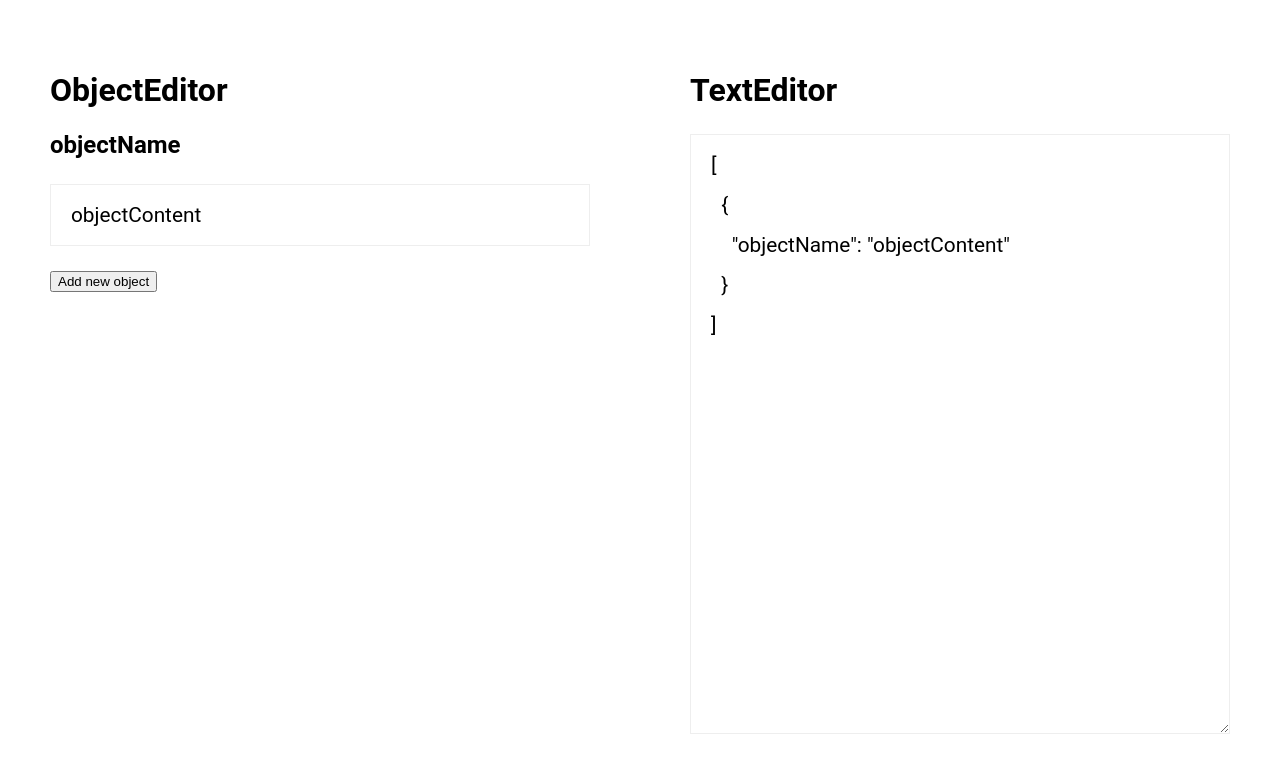
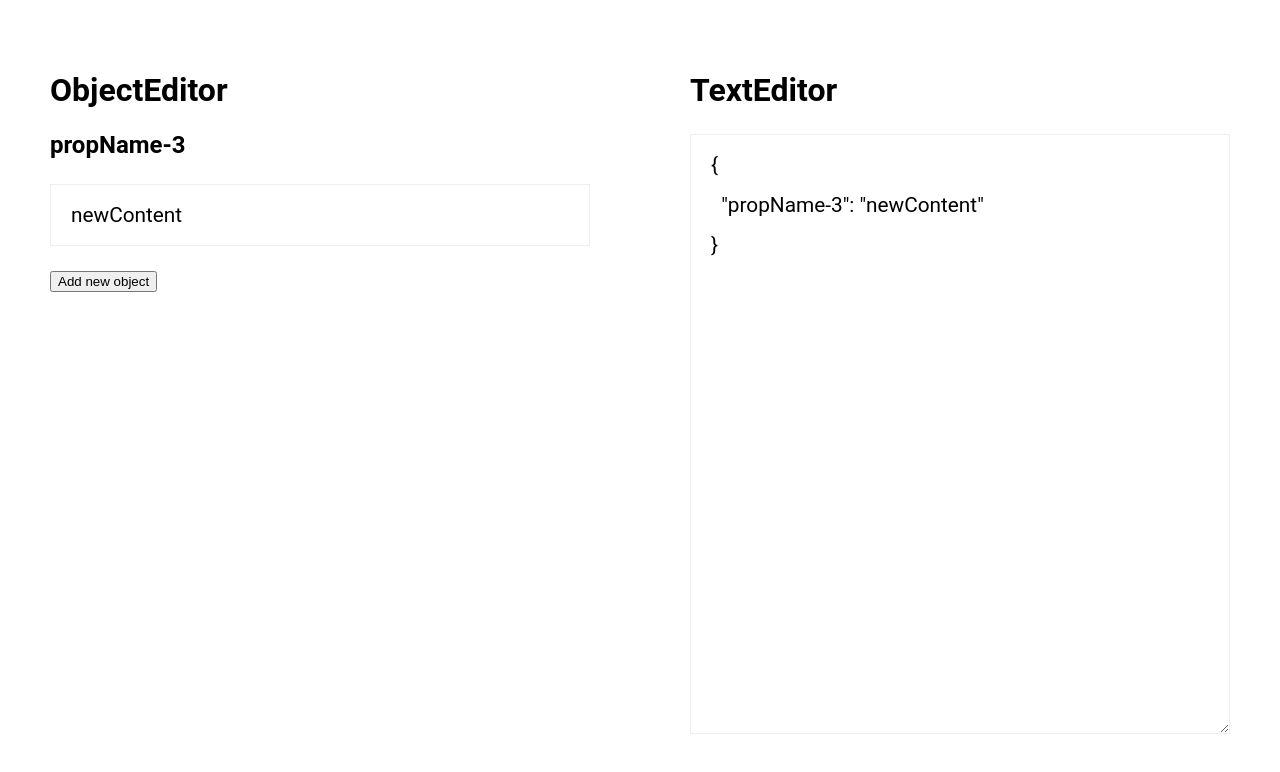
Before and after one commit to MrF3lix/react-json-editor, a React app: page / in a window 1280 px wide. Both pictures are taken after a click on the button "Add new object". Shown: the top 772 px of the page. Built offline with nearby package versions, Linux system fonts and the light colour scheme; the HTML template or start-up script is replaced by a standard one.

Commit message:
json objects are not in an array anymore

```diff
--- a/index.js
+++ b/index.js
@@ -9,7 +9,7 @@ const initialState = {
     jsonEditor: {
         jsonText: "{}",
         isJsonTextValid: true,
-        jsonObjects: []
+        jsonObject: {}
     }
 }
 
--- a/src/public/actions/index.js
+++ b/src/public/actions/index.js
@@ -33,10 +33,10 @@ export const changeTextElementToEditMode = id => {
     }
 }
 
-export const updateJsonObjectFromIputField = (id, newValue) => {
+export const updateJsonObjectFromIputField = (property, value) => {
     return {
         type: 'UPDATE_JSON_OBJECT_FROM_INPUT_FIELD',
-        id,
-        newValue
+        property,
+        value
     }
 }
--- a/src/public/components/JsonElement.js
+++ b/src/public/components/JsonElement.js
@@ -1,15 +1,12 @@
 import React from 'react'
 import TextElement from './TextElement'
 
-const JsonElement = ({jsonObject, changeToEditMode, saveTextFromInput}) =>{
-    let keys = Object.keys(jsonObject);
-    let content = jsonObject[keys];
-
+const JsonElement = ({objectKey, content, changeToEditMode, saveTextFromInput}) =>{
     return(
         <div className="json-element">
-            <h2>{keys}</h2>
+            <h2>{objectKey}</h2>
             <div className="json-child-element">
-                <TextElement textContent={content} isEditMode={true} elementKey={keys} changeToEditMode={changeToEditMode} saveTextFromInput={saveTextFromInput} />
+                <TextElement textContent={content} isEditMode={true} elementKey={objectKey} changeToEditMode={changeToEditMode} saveTextFromInput={saveTextFromInput} />
             </div>
         </div>
     )
--- a/src/public/components/ObjectEditor.js
+++ b/src/public/components/ObjectEditor.js
@@ -2,16 +2,15 @@ import React from 'react'
 import JsonElement from './JsonElement'
 
 const ObjectEditor = ({jsonObj, addNewObject, changeToEditMode, saveTextFromInput}) =>{
-
     let keys = Object.keys(jsonObj)
-
     return (
         <div id="object-editor">
             <h1>ObjectEditor</h1>
 
-            {jsonObj.map((object, i) => (
-                <JsonElement key={i} jsonObject={object} changeToEditMode={() => changeToEditMode(i)} saveTextFromInput={event => saveTextFromInput(event, i)}/>
+            {keys.map((key, i) => (
+                <JsonElement key={i} objectKey={key} content={jsonObj[key]} changeToEditMode={() => changeToEditMode(i)} saveTextFromInput={event => saveTextFromInput(event, key)}/>
             ))}
+
 
             <button onClick={addNewObject}>Add new object</button>
         </div>
--- a/src/public/containers/ObjectEditorContainer.js
+++ b/src/public/containers/ObjectEditorContainer.js
@@ -8,22 +8,30 @@ import ObjectEditor from '../components/ObjectEditor'
 
 const mapStateToProps = state => {
     return {
-        jsonObj: state.jsonEditor.jsonObjects
+        jsonObj: state.jsonEditor.jsonObject
     }
 }
 
-const mapDispatchToProps = (dispatch, state) => {
+const mapDispatchToProps = (dispatch) => {
+
     return{
         addNewObject: () => {
-            dispatch(addNewObjectToJson({objectName: 'objectContent'}))
+            let random = Math.floor(Math.random() * (1 - 100 + 1)) + 1;
+            let propName = "propName" + random
+            let newObject = {}
+            let objectProperty = propName
+
+            newObject[objectProperty] = "newContent"
+
+            dispatch(addNewObjectToJson(newObject))
             dispatch(updateJsonStringFromObject())
         },
         changeToEditMode: (id) => {
             dispatch(changeTextElementToEditMode({id}))
         },
-        saveTextFromInput: (event, id) => {
-            let newValue = event.target.value
-            dispatch(updateJsonObjectFromIputField(id, newValue))
+        saveTextFromInput: (event, property) => {
+            let value = event.target.value
+            dispatch(updateJsonObjectFromIputField(property, value))
             dispatch(updateJsonStringFromObject())
         }
     }
--- a/src/public/reducers/jsonEditor.js
+++ b/src/public/reducers/jsonEditor.js
@@ -1,12 +1,14 @@
 const jsonEditor = (state = {}, action) => {
     switch(action.type){
         case 'ADD_NEW_OBJECT':
-            return Object.assign({}, state, {
-                jsonObjects: state.jsonObjects.concat(action.newObject)
+            let newJsonObject = Object.assign({}, state.jsonObject, action.newObject)
+
+            return Object.assign({}, state,{
+                jsonObject: newJsonObject
             })
         case 'UPDATE_JSON_OBJECT':
             return Object.assign({}, state, {
-                jsonObjects: action.newObject
+                jsonObject: action.newObject
             })
         case 'UPDATE_JSON_STRING':
             return Object.assign({}, state, {
@@ -15,16 +17,16 @@ const jsonEditor = (state = {}, action) => {
             })
         case 'UPDATE_JSON_STRING_FROM_OBJECT':
             return Object.assign({}, state, {
-                jsonText: JSON.stringify(state.jsonObjects, null, 2),
+                jsonText: JSON.stringify(state.jsonObject, null, 2),
                 isJsonTextValid: true
             })
         case 'UPDATE_JSON_OBJECT_FROM_INPUT_FIELD':
-            return Object.assign({}, state, {
-                jsonObjects: state.jsonObjects.map((element, index) =>
-                    (index == action.id)
-                        ? {...element, objectName: action.newValue}
-                        : element
-            )})
+            let updatedObject = {}
+            updatedObject[action.property] = action.value
+            let updatedJsonObject = Object.assign({}, state.jsonObject, updatedObject)
+            return Object.assign({}, state,{
+                jsonObject: updatedJsonObject
+            })
         default:
             return state
     }
```
